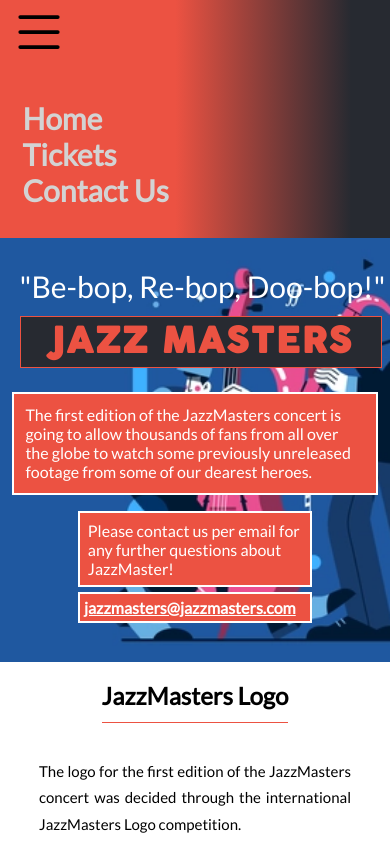
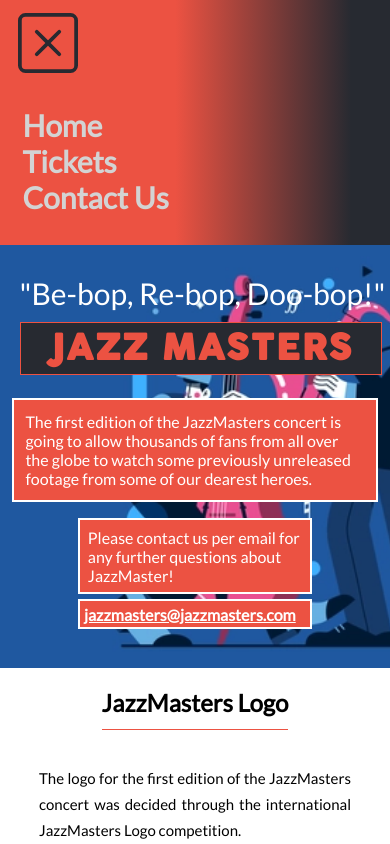
Before and after one commit to vechicin/Capstone, a website: page about.html in a window 390 px wide. Both pictures are taken after a click on the button 36 px from the left and 34 px from the top of the page. Shown: the top 844 px of the page. Drawn offline with Linux system fonts and the light colour scheme.

Commit message:
Fix mobile-menu to include closing icon

```diff
--- a/about.css
+++ b/about.css
@@ -42,10 +42,18 @@ body {
   cursor: pointer;
 }
 
+.hamburger.hide {
+  display: none;
+}
+
 .bi-list {
   margin-left: 5%;
   margin-top: 2%;
   margin-bottom: 6%;
+}
+
+.close {
+  display: none;
 }
 
 .navbar-items.show {
@@ -54,6 +62,15 @@ body {
   list-style: none;
   font-family: 'Lato', sans-serif;
   font-size: 30px;
+}
+
+.close.show {
+  display: block;
+  background: none;
+  border: none;
+  color: #272a31;
+  margin-top: 3%;
+  margin-left: 3%;
 }
 
 .navbar-links {
@@ -232,8 +249,14 @@ main {
     align-items: center;
   }
 
+  .desktop-icon-link {
+    margin-left: 5%;
+    margin-top: 3%;
+    margin-bottom: 3%;
+  }
+
   .desktop-icon {
-    width: 25%;
+    width: 60%;
     height: auto;
     margin-right: 10%;
     padding-top: 3%;
--- a/about.html
+++ b/about.html
@@ -48,8 +48,14 @@
           d="M2.5 12a.5.5 0 0 1 .5-.5h10a.5.5 0 0 1 0 1H3a.5.5 0 0 1-.5-.5zm0-4a.5.5 0 0 1 .5-.5h10a.5.5 0 0 1 0 1H3a.5.5 0 0 1-.5-.5zm0-4a.5.5 0 0 1 .5-.5h10a.5.5 0 0 1 0 1H3a.5.5 0 0 1-.5-.5z" />
       </svg>
     </button>
+    <button type="button" class="close">
+      <svg xmlns="http://www.w3.org/2000/svg" width="60" height="60" fill="currentColor" class="bi bi-x-square" viewBox="0 0 16 16">
+        <path d="M14 1a1 1 0 0 1 1 1v12a1 1 0 0 1-1 1H2a1 1 0 0 1-1-1V2a1 1 0 0 1 1-1h12zM2 0a2 2 0 0 0-2 2v12a2 2 0 0 0 2 2h12a2 2 0 0 0 2-2V2a2 2 0 0 0-2-2H2z"/>
+        <path d="M4.646 4.646a.5.5 0 0 1 .708 0L8 7.293l2.646-2.647a.5.5 0 0 1 .708.708L8.707 8l2.647 2.646a.5.5 0 0 1-.708.708L8 8.707l-2.646 2.647a.5.5 0 0 1-.708-.708L7.293 8 4.646 5.354a.5.5 0 0 1 0-.708z"/>
+      </svg>
+    </button>
     <div class="desktop-title">
-      <img class="desktop-icon" src="./assets/images/istockphoto-607972154-612x612.jpeg" alt="JazzMasters logo">
+      <a class="desktop-icon-link" href="index.html"><img class="desktop-icon" src="./assets/images/istockphoto-607972154-612x612.jpeg" alt="JazzMasters logo"></a>
       <p class="desktop-name">JazzMasters</p>
     </div>
     <ul class="navbar-items">
--- a/script.js
+++ b/script.js
@@ -1,9 +1,18 @@
 // INTERACTIONS
 let hamburger = document.querySelector('.hamburger');
 let navUl = document.querySelector('.navbar-items');
+let closeButton = document.querySelector('.close');
 
 hamburger.addEventListener('click', () => {
-  navUl.classList.toggle('show');
+  hamburger.classList.add('hide');
+  navUl.classList.add('show');
+  closeButton.classList.add('show');
+});
+
+closeButton.addEventListener('click', () => {
+  hamburger.classList.remove('hide');
+  navUl.classList.remove('show');
+  closeButton.classList.remove('show');
 });
 
 // HOME PAGE FEATURED SPEAKERS
--- a/styles.css
+++ b/styles.css
@@ -54,10 +54,24 @@ body {
   cursor: pointer;
 }
 
+.hamburger.hide {
+  display: none;
+}
+
 .bi-list {
   margin-left: 5%;
   margin-top: 2%;
   margin-bottom: 6%;
+}
+
+.bi-x-square {
+  margin-left: 5%;
+  margin-top: 2%;
+  margin-bottom: 6%;
+}
+
+.close {
+  display: none;
 }
 
 .navbar-items.show {
@@ -66,6 +80,15 @@ body {
   font-family: 'Lato', sans-serif;
   list-style: none;
   font-size: 30px;
+}
+
+.close.show {
+  display: block;
+  background: none;
+  border: none;
+  color: #272a31;
+  margin-top: 3%;
+  margin-left: 3%;
 }
 
 a {
```
Also changed, not shown: index.html (+6 -0 lines).
